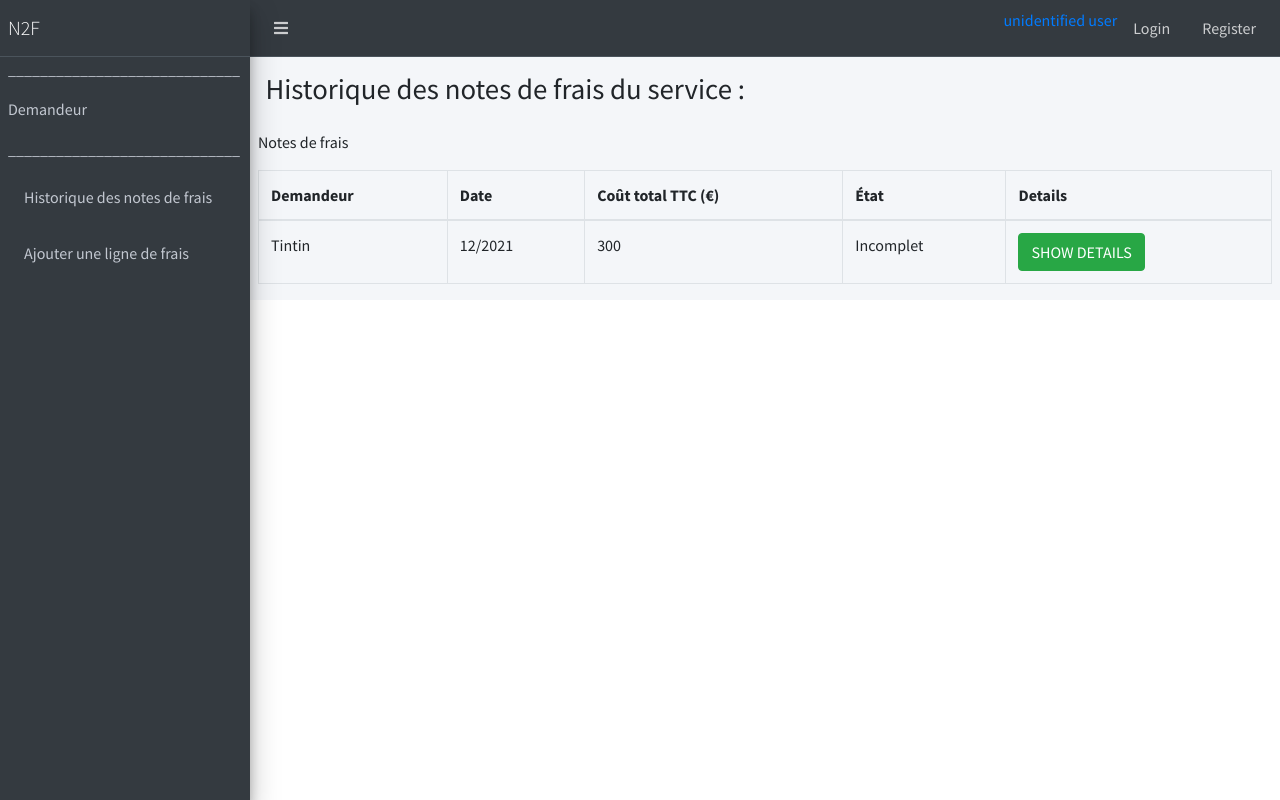
After one commit to Red2Je/N2F, a Django app: page /serviceHistoric/ in a window 1280 px wide. The commit adds this page. Run offline with Django 4.2, Linux system fonts and the light colour scheme; some libraries are stand-ins or nearby versions.

Commit message:
ajout des tables, à automatiser

```diff
--- a/main/templates/main/base.html
+++ b/main/templates/main/base.html
@@ -18,7 +18,13 @@
         <link rel="stylesheet" href="{% static 'admin-lte/plugins/datatables-bs4/css/dataTables.bootstrap4.min.css' %}">
         <link rel="stylesheet" href="{% static 'admin-lte/plugins/datatables-responsive/css/responsive.bootstrap4.min.css' %}">
         <link rel="stylesheet" href="{% static 'admin-lte/plugins/datatables-fixedheader/css/fixedHeader.bootstrap4.min.css' %}">
+
+<style>
+
+</style>
+
     </head>
+
     <body class="hold-transition sidebar-mini">
 
         <!-- Navbar -->
--- /dev/null
+++ b/main/templates/main/historic.html
@@ -0,0 +1,115 @@
+{% extends 'main/base.html' %}
+{% load static %}
+
+{% block content %}
+
+	{% if form.errors %}
+		{% for field in form %}
+			{% for error in field.errors %}
+				<div class="alert alert-danger">
+					<strong>{{ error|escape }}</strong>
+				</div>
+			{% endfor %}
+		{% endfor %}
+		{% for error in form.non_field_errors %}
+			<div class="alert alert-danger">
+				<strong>{{ error|escape }}</strong>
+			</div>
+		{% endfor %}
+	{% endif %}
+
+	<div class = "content-wrapper">
+	<section class="content-header">
+	  <div class="container-fluid">
+	    <div class="row mb-2">
+	      <div class="col-sm-6">
+	        <h1>Historique des notes de frais du service :</h1>
+	      </div>
+	    </div>
+	  </div><!-- /.container-fluid -->
+	</section>
+
+   <section class="content">
+
+      <div class="table-responsive">
+                                    <p class="t_heading">Notes de frais</p>
+                                    <table class="table table-bordered table-hover">
+                                        <thead>
+                                            <th>Demandeur</th>
+                                            <th>Date</th>
+                                            <th>Coût total TTC (€)</th>
+                                            <th>État</th>
+                                            <th>Details</th>
+                                        </thead>
+                                        <tbody>
+                                            <tr>
+                                                <td>Tintin</td>
+                                                <td>12/2021</td>
+                                                <td>300</td>
+                                                <td>Incomplet</td>
+                                                <td><button class="btn btn-success" data-toggle="collapse" data-target="#intro">SHOW DETAILS</button></td>
+                                            </tr>
+                                            <tr id="intro" class="collapse">
+										 <td colspan="7">
+										  <p class="t_heading">Missions</p>
+										  <table class="table custom-view">
+										  <thead>
+										      <th>Mission</th>
+										      <th>Nombre ligne de frais</th>
+										      <th>Coût total TTC (€)</th>
+										      <th>Details</th>
+										  </thead>
+										  <tbody>
+										      <td>Voyage à Carracas</td>
+										      <td>2</td>
+										      <td>300</td>
+										      <td><button class="btn btn-success" data-toggle="collapse" data-target="#outro">MORE DETAILS</button></td>
+										  </tbody>
+										  <tr id="outro" class="collapse">
+										 <td colspan="14">
+										  <p class="t_heading">Lignes de frais</p>
+										  <table class="table custom-view">
+										  <thead>
+										      <th>Type</th>
+										      <th>Date</th>
+										      <th>Coût total TTC (€)</th>
+										      <th>Demande d'avance</th>
+										      <th>Justificatif</th>
+										      <th>État</th>
+										  </thead>
+										  <tbody>
+										      <td>Restaurant</td>
+										      <td>12/12/2021</td>
+										      <td>100</td>
+										      <td>non</td>
+										      <td>oui</td>
+										      <td>validé</td>
+										  </tbody>
+										  <tbody>
+										      <td>Hôtel</td>
+										      <td>12/12/2021</td>
+										      <td>200</td>
+										      <td>non</td>
+										      <td>non</td>
+										      <td>invalidé</td>
+										  </tbody>
+										 </table>
+										</td>
+										</tr>
+										 </table>
+										</td>
+										</tr>
+                                        </tbody>
+                                    </table>
+                                </div>
+    </section>
+
+<script>
+$('button').click(function(){
+    $(this).text(function(i,old){
+        return old=="SHOW DETAILS" ?  "HIDE DETAILS" : "SHOW DETAILS";
+    });
+});
+</script>
+
+{% endblock %}
--- a/main/views.py
+++ b/main/views.py
@@ -23,6 +23,9 @@ def save_file(f):
 	with open('proofs/'+f.name,'wb+') as destination:
 		for chunk in f.chunks():
 			destination.write(chunk)
+
+def sHistoric(request):
+	return render(request,'main/historic.html')
 
 
 def createExpenseline(request):
--- a/n2f/urls.py
+++ b/n2f/urls.py
@@ -24,5 +24,6 @@ urlpatterns = [
     path('formReport/', views.createExpenseReport),
     path('login/', views.login),
     path('logoutPage/', views.logoutPage),
+    path('serviceHistoric/', views.sHistoric),
 
 ]
```
